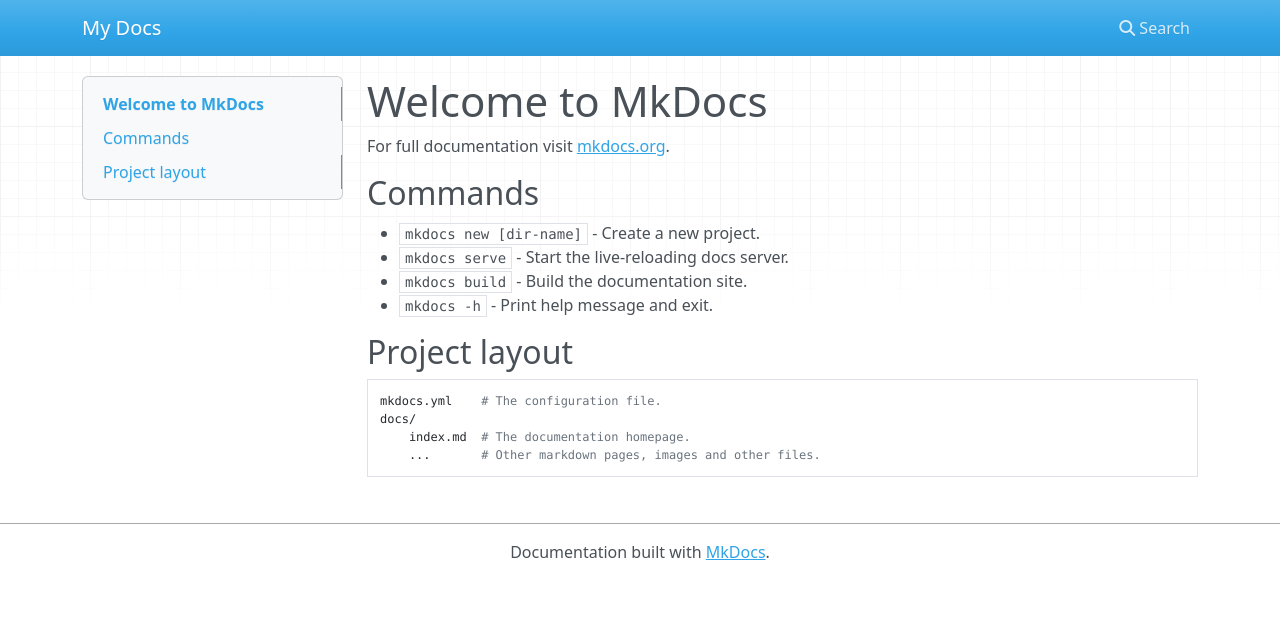
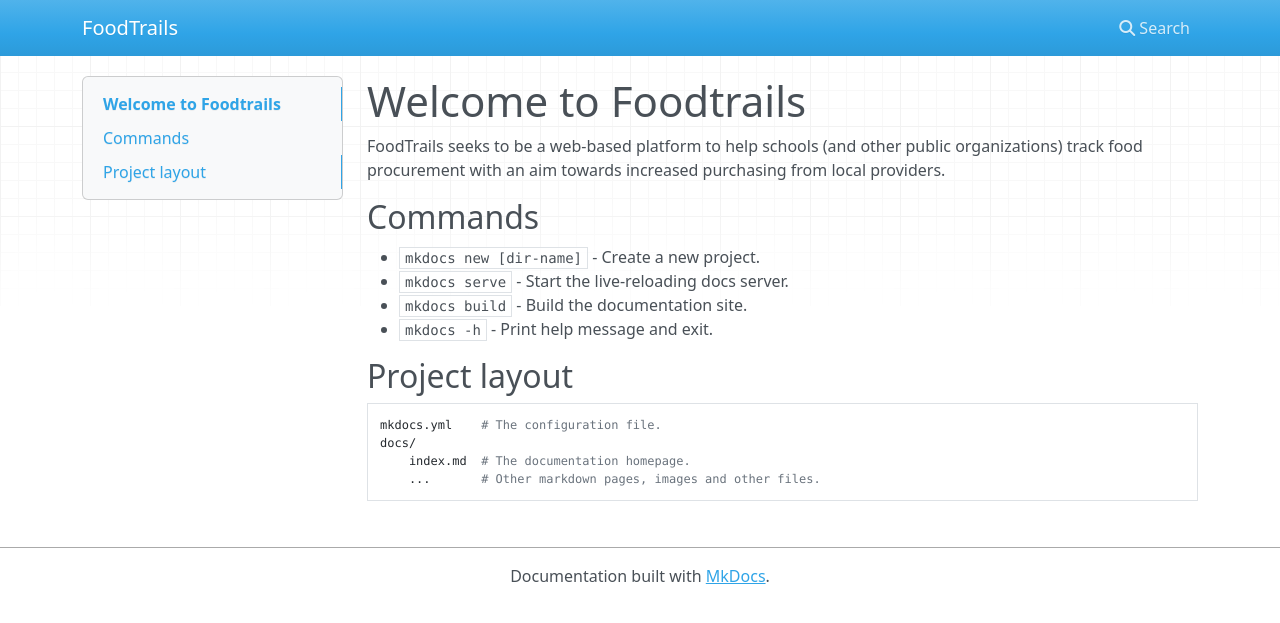
Before and after one commit to foodtrails/documentation, an MkDocs documentation site: the page built from docs/index.md, in a window 1280 px wide. Shown: the top 623 px of the page. Built offline with MkDocs 1.6.1, drawn with Linux system fonts in a browser that asks for light colours; nearby versions of some CDN libraries.

Commit message:
Add one liner; Add site name

```diff
--- a/docs/index.md
+++ b/docs/index.md
@@ -1,6 +1,6 @@
-# Welcome to MkDocs
+# Welcome to Foodtrails
 
-For full documentation visit [mkdocs.org](https://www.mkdocs.org).
+FoodTrails seeks to be a web-based platform to help schools (and other public organizations) track food procurement with an aim towards increased purchasing from local providers.
 
 ## Commands
 
--- a/mkdocs.yml
+++ b/mkdocs.yml
@@ -1 +1 @@
-site_name: My Docs
+site_name: FoodTrails
```
